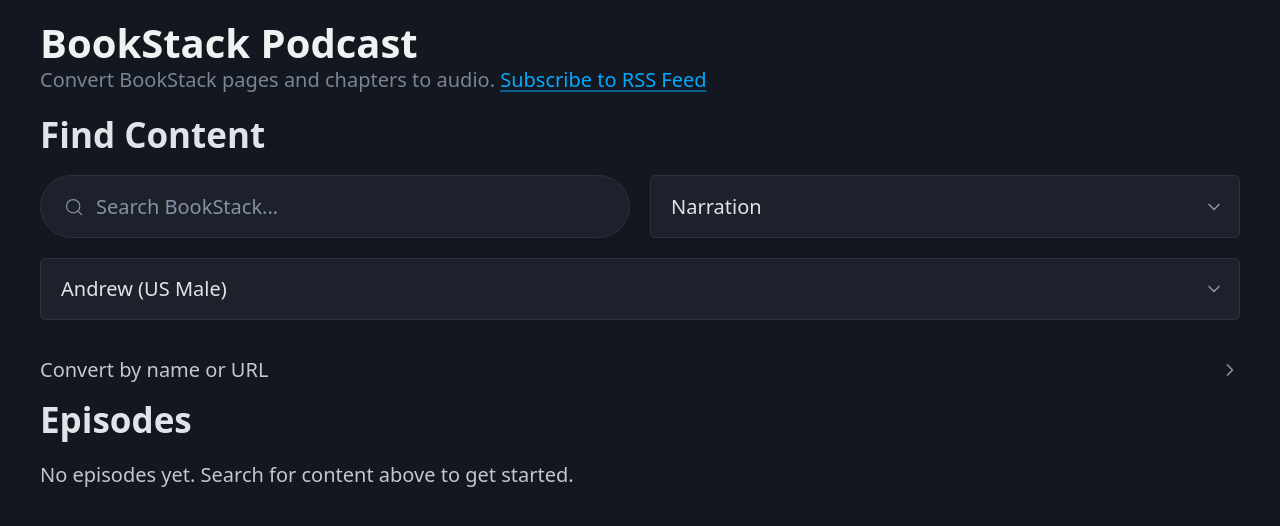
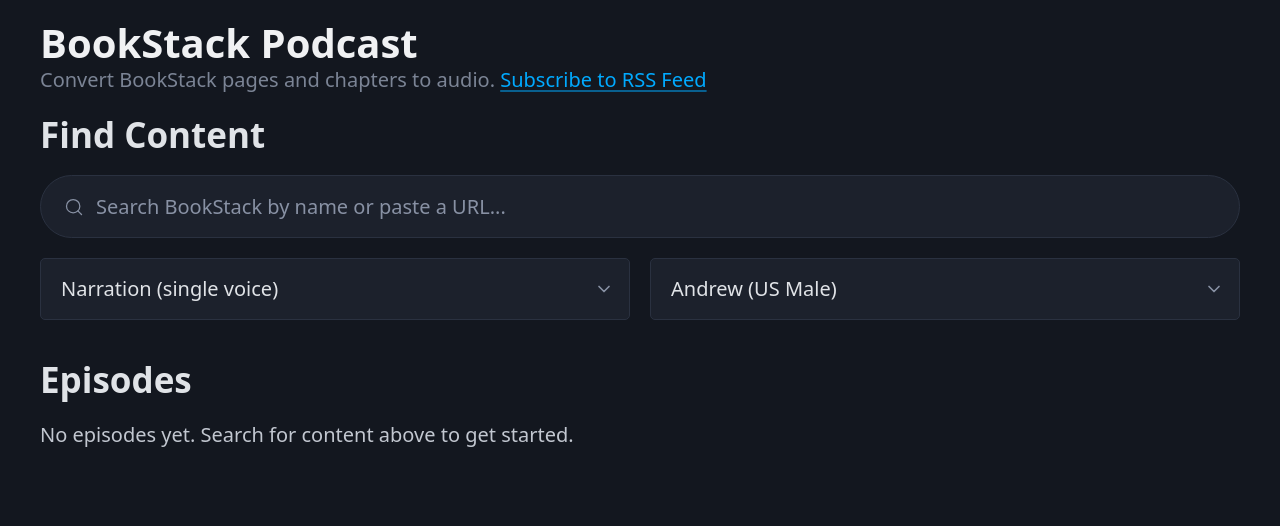
Before and after one commit to Nicolasara/bookstack-podcast, a FastAPI app: page / in a window 1280 px wide. Shown: the top 526 px of the page. Run offline with FastAPI, Linux system fonts and the light colour scheme; data that the repository does not hold is empty; parts of the project's set-up code (start-up, migrations or seed data) failed here and were passed over; some libraries are stand-ins or nearby versions.

Commit message:
Simplify UI: single settings row, no duplicate forms
Merged the search section and manual convert form into one unified
interface. Mode and voice selectors sit below the search bar and
apply to all convert actions. Removed the redundant collapsible form.

Co-Authored-By: Claude Opus 4.6 (1M context) <noreply@anthropic.com>

```diff
--- a/app/templates/index.html
+++ b/app/templates/index.html
@@ -36,6 +36,7 @@
             margin-left: 0.5rem;
             vertical-align: middle;
         }
+        #settings-row { margin-bottom: 1rem; }
     </style>
 </head>
 <body>
@@ -47,20 +48,19 @@
             </p>
         </hgroup>
 
-        <!-- Search + options -->
+        <!-- Convert -->
         <section>
             <h2>Find Content</h2>
-            <div class="grid">
-                <input type="search" id="search-input" placeholder="Search BookStack..."
-                       oninput="debounceSearch()" autocomplete="off">
+            <input type="search" id="search-input" placeholder="Search BookStack by name or paste a URL..."
+                   oninput="debounceSearch()" autocomplete="off">
+
+            <div id="settings-row" class="grid">
                 <select id="mode-select" onchange="toggleMode()">
-                    <option value="narration">Narration</option>
+                    <option value="narration">Narration (single voice)</option>
                     {% if has_openai %}
-                    <option value="podcast">Podcast (2 hosts)</option>
+                    <option value="podcast">Podcast (2-host discussion)</option>
                     {% endif %}
                 </select>
-            </div>
-            <div id="voice-row">
                 <select id="voice-select">
                     {% for voice_id, voice_name in voices %}
                     <option value="{{ voice_id }}">{{ voice_name }}</option>
@@ -68,48 +68,11 @@
                 </select>
             </div>
             {% if not has_openai %}
-            <small>Set <code>OPENAI_API_KEY</code> to enable podcast mode (2-host discussion).</small>
+            <small>Set <code>OPENAI_API_KEY</code> to enable podcast mode.</small>
             {% endif %}
+
             <div id="search-results"></div>
         </section>
-
-        <!-- Manual convert -->
-        <details>
-            <summary>Convert by name or URL</summary>
-            <form method="post" action="/convert">
-                <div class="grid">
-                    <label>
-                        Type
-                        <select name="bookstack_type">
-                            <option value="page">Page</option>
-                            <option value="chapter">Chapter</option>
-                        </select>
-                    </label>
-                    <label>
-                        Page / Chapter
-                        <input type="text" name="bookstack_id" placeholder="Name, URL, or ID" required>
-                    </label>
-                    <label>
-                        Mode
-                        <select name="mode">
-                            <option value="narration">Narration</option>
-                            {% if has_openai %}
-                            <option value="podcast">Podcast</option>
-                            {% endif %}
-                        </select>
-                    </label>
-                    <label>
-                        Voice (narration only)
-                        <select name="voice">
-                            {% for voice_id, voice_name in voices %}
-                            <option value="{{ voice_id }}">{{ voice_name }}</option>
-                            {% endfor %}
-                        </select>
-                    </label>
-                </div>
-                <button type="submit">Convert to Audio</button>
-            </form>
-        </details>
 
         <!-- Episodes -->
         <section>
@@ -183,7 +146,7 @@
     <script>
     function toggleMode() {
         const mode = document.getElementById('mode-select').value;
-        document.getElementById('voice-row').style.display = mode === 'narration' ? '' : 'none';
+        document.getElementById('voice-select').style.display = mode === 'narration' ? '' : 'none';
     }
 
     let searchTimeout;
@@ -203,8 +166,6 @@
                 container.innerHTML = '<p><em>No results found.</em></p>';
                 return;
             }
-            const mode = document.getElementById('mode-select').value;
-            const voice = document.getElementById('voice-select').value;
             container.innerHTML = results.map(r => {
                 const canConvert = r.type === 'page' || r.type === 'chapter';
                 return '<div class="search-result">' +
@@ -212,18 +173,24 @@
                         '<strong>' + escHtml(r.name) + '</strong>' +
                         '<span class="search-result-type">' + r.type + '</span>' +
                     '</div>' +
-                    (canConvert ? '<form method="post" action="/convert" style="margin:0">' +
-                        '<input type="hidden" name="bookstack_type" value="' + r.type + '">' +
-                        '<input type="hidden" name="bookstack_id" value="' + r.id + '">' +
-                        '<input type="hidden" name="voice" value="' + voice + '">' +
-                        '<input type="hidden" name="mode" value="' + mode + '">' +
-                        '<button type="submit" class="outline convert-btn">Convert</button>' +
-                    '</form>' : '') +
+                    (canConvert ? buildConvertForm(r) : '') +
                 '</div>';
             }).join('');
         } catch (e) {
             container.innerHTML = '<p><em>Search failed.</em></p>';
         }
+    }
+
+    function buildConvertForm(result) {
+        const mode = document.getElementById('mode-select').value;
+        const voice = document.getElementById('voice-select').value;
+        return '<form method="post" action="/convert" style="margin:0">' +
+            '<input type="hidden" name="bookstack_type" value="' + result.type + '">' +
+            '<input type="hidden" name="bookstack_id" value="' + result.id + '">' +
+            '<input type="hidden" name="voice" value="' + voice + '">' +
+            '<input type="hidden" name="mode" value="' + mode + '">' +
+            '<button type="submit" class="outline convert-btn">Convert</button>' +
+        '</form>';
     }
 
     function escHtml(s) {
```
